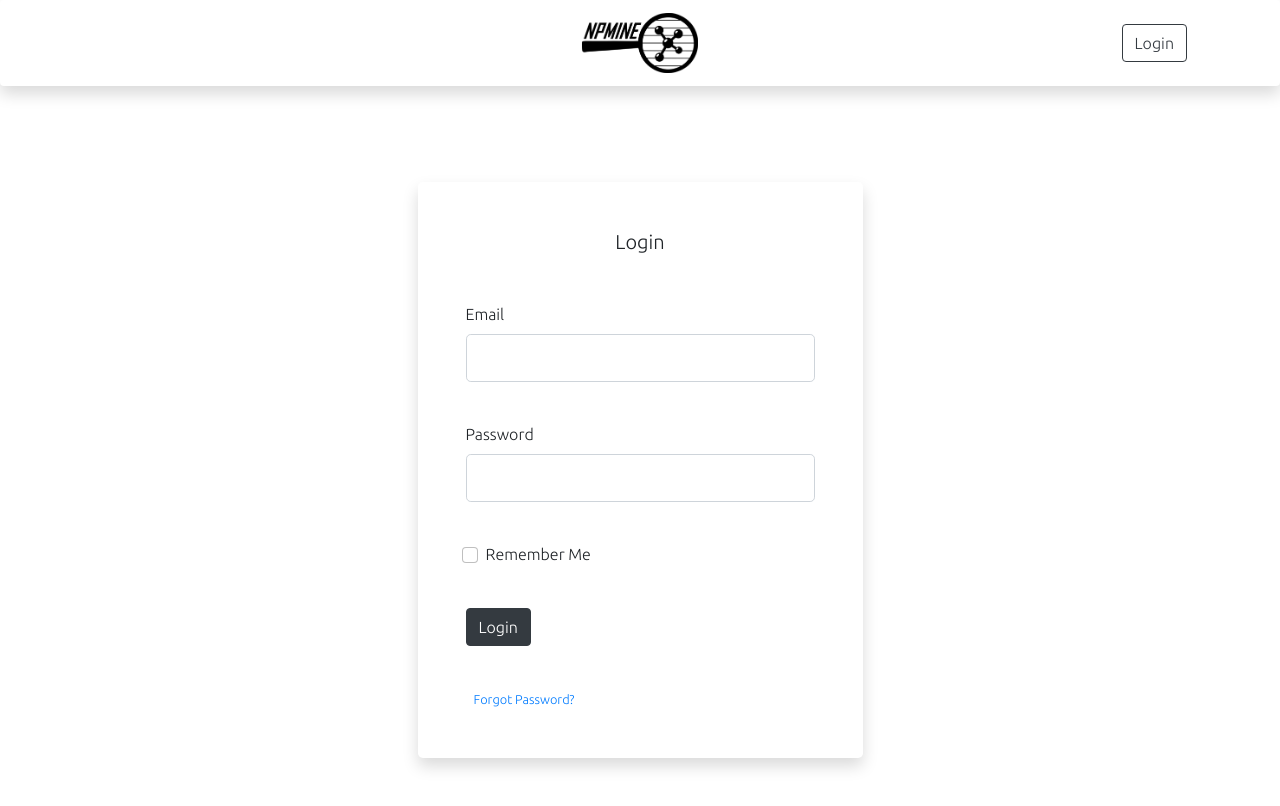
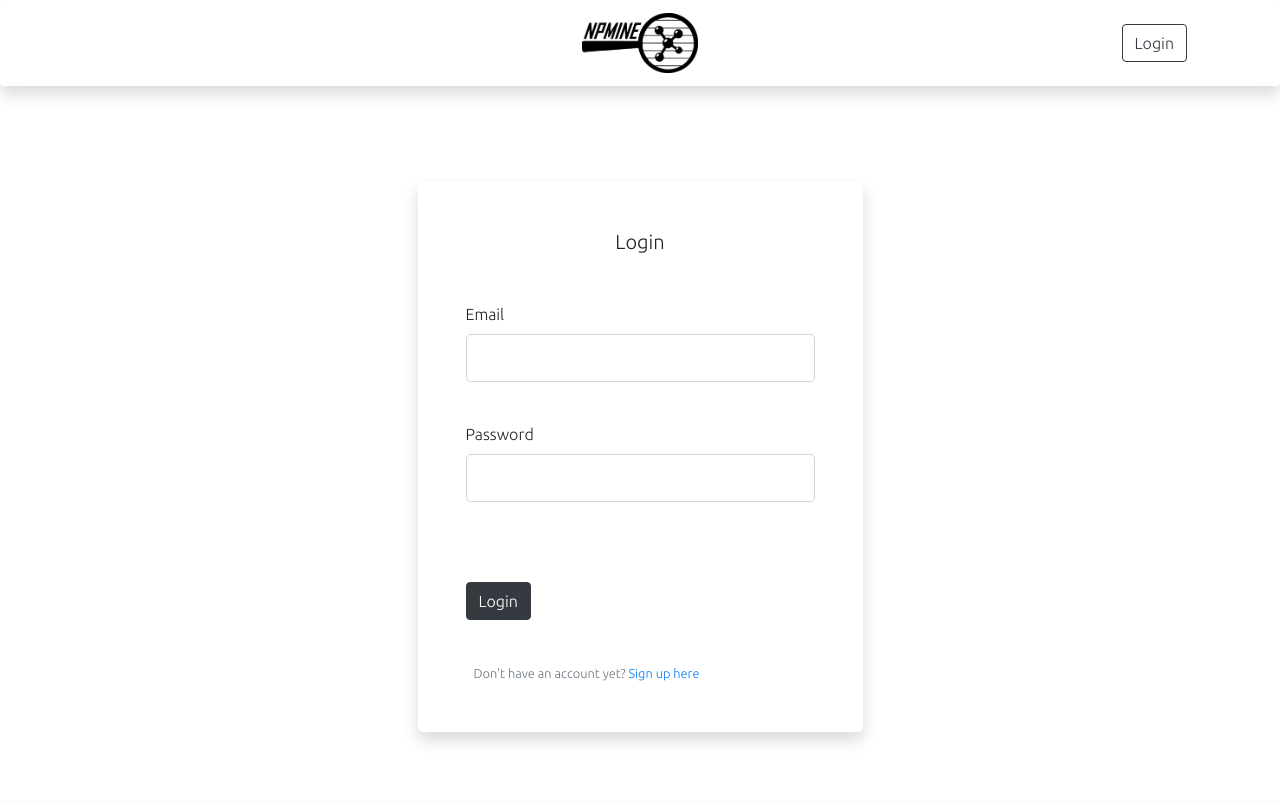
Before and after one commit to KiqMartins/npmine_web_app, a Flask app: page /login in a window 1280 px wide. After the commit the page ends 742 px from the top, so only its background shows below. Run offline with Flask 3, Linux system fonts and the light colour scheme; some libraries are stand-ins or nearby versions; some web fonts are replaced.

Commit message:
Added sign up option for users

```diff
--- a/websiteNPMINE/templates/login.html
+++ b/websiteNPMINE/templates/login.html
@@ -38,10 +38,6 @@
                   {% endif %}
               </div>
               <br>
-              <div class="form-check">
-                  {{ form.remember(class="form-check-input") }}
-                  {{ form.remember.label(class="form-check-label") }}
-              </div>
           </fieldset>
           <br>
           <div class="form-group">
@@ -49,7 +45,7 @@
           </div>
           <br>
           <small class="text-muted ml-2">
-            <a href="#">Forgot Password?</a>
+            Don't have an account yet?<a href="{{ url_for('users.sign_up') }}"> Sign up here</a>
           </small>
           </form>
         </div>
--- a/websiteNPMINE/templates/signup.html
+++ b/websiteNPMINE/templates/signup.html
@@ -77,7 +77,7 @@
         <br>
         <div class="border-top pt-3">
             <small class="text-muted">
-                Already Have An Account? <a class="ml-2" href="{{ url_for('users.login') }}">Sign In</a>
+                Already Have An Account?<a class="ml-2" href="{{ url_for('users.login') }}">Sign In</a>
             </small>
         </div>
         </div>
```
